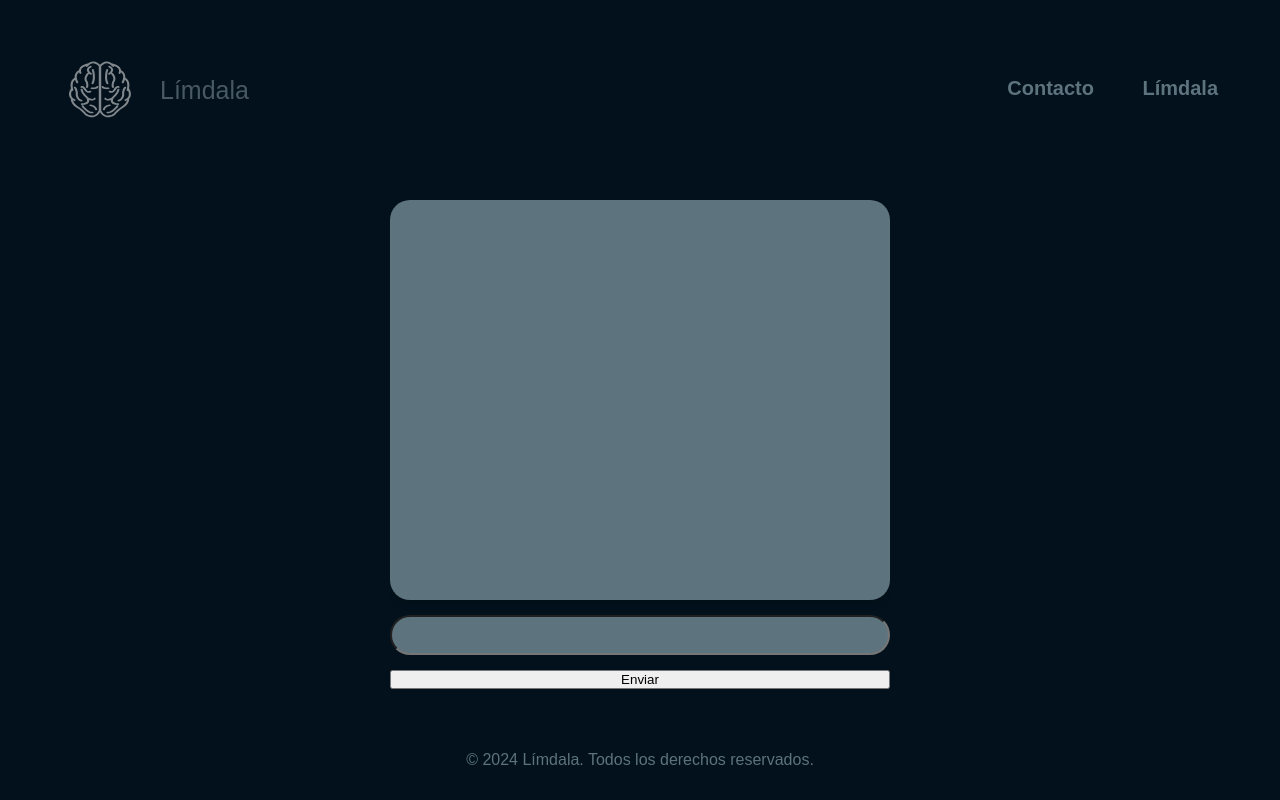
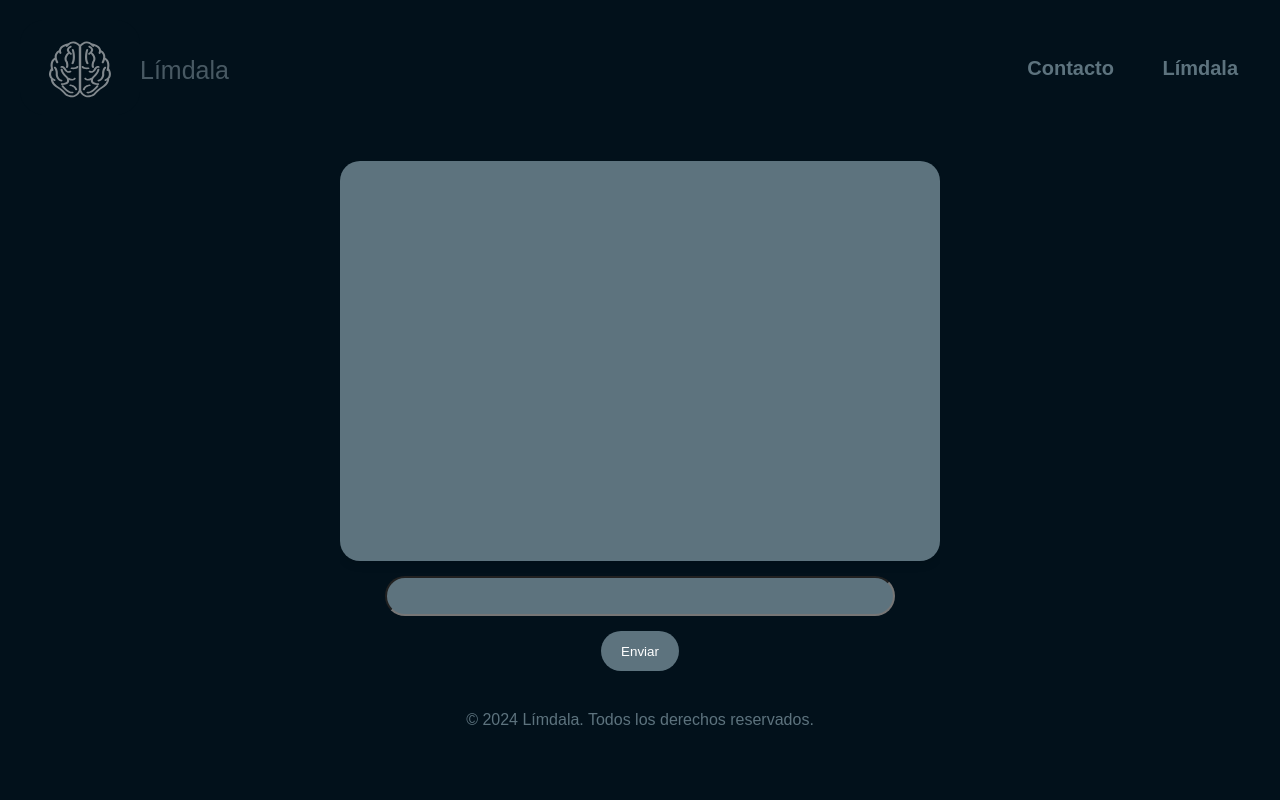
Before and after one commit to M0ORI/limdala, a website built with Vite: page chat/chat.html in a window 1280 px wide. Built offline with nearby package versions, Linux system fonts and the light colour scheme.

Commit message:
Fixing adjusting erros in page

```diff
--- a/chat/chat.css
+++ b/chat/chat.css
@@ -13,7 +13,6 @@ body {
 header {
     background-color: #02111b;
     width: 100%;
-    max-height: 20vh;
 }
 
 .logo {
@@ -28,8 +27,7 @@ header {
     display: flex;
     justify-content: space-between;
     align-items: center;
-    padding: 20px 20px;
-    margin: 20px 20px;
+    padding: 20px ;
 }
 
 nav li{
@@ -47,16 +45,19 @@ nav a {
 /*Chat style*/
 
 main {
+    flex: 1;
     display: flex;
     justify-content: center;
-    margin: 20px 20px;
+    padding: 20px;
 }
 
 .chatContainer {
-    display: inline-flex;
+    display: flex;
     flex-direction: column;
+    align-items: center;
     gap: 15px;
-    margin: 20px 20px;
+    width: 100%;
+    max-width: 600px;
 }
 
 .chat {
@@ -65,8 +66,8 @@ main {
     background-color: rgb(93, 115, 126);
     border-radius: 20px;
     color: black;
-    padding: 15px 15px;
-    width: 500px;
+    padding: 15px;
+    width: 100%;
     height: 400px;
     box-shadow: 0 4px 8px rgba(0, 0, 0, 0.1);
 }
@@ -75,7 +76,22 @@ main {
     background-color: rgb(93, 115, 126);
     border-radius: 20px;
     height: 40px;
-    padding: 10px 10px;
+    padding: 10px;
+    width: calc(100% - 90px);
+}
+
+button {
+    height: 40px;
+    padding: 10px 20px;
+    border-radius: 20px;
+    background-color: rgb(93, 115, 126);
+    color: white;
+    border: none;
+    cursor: pointer;
+}
+
+button:hover {
+    background-color: rgb(72, 89, 98);
 }
 
 .message {
@@ -94,12 +110,11 @@ main {
 }
 
 footer {
+    background-color: #02111b;
     color: rgb(93, 115, 126);
     display: flex;
     justify-content: center;
     align-items: center;
-    position: absolute;
-    bottom: 0;
+    padding: 20px;
     width: 100%;
-    height: 10vh;
 }
```
